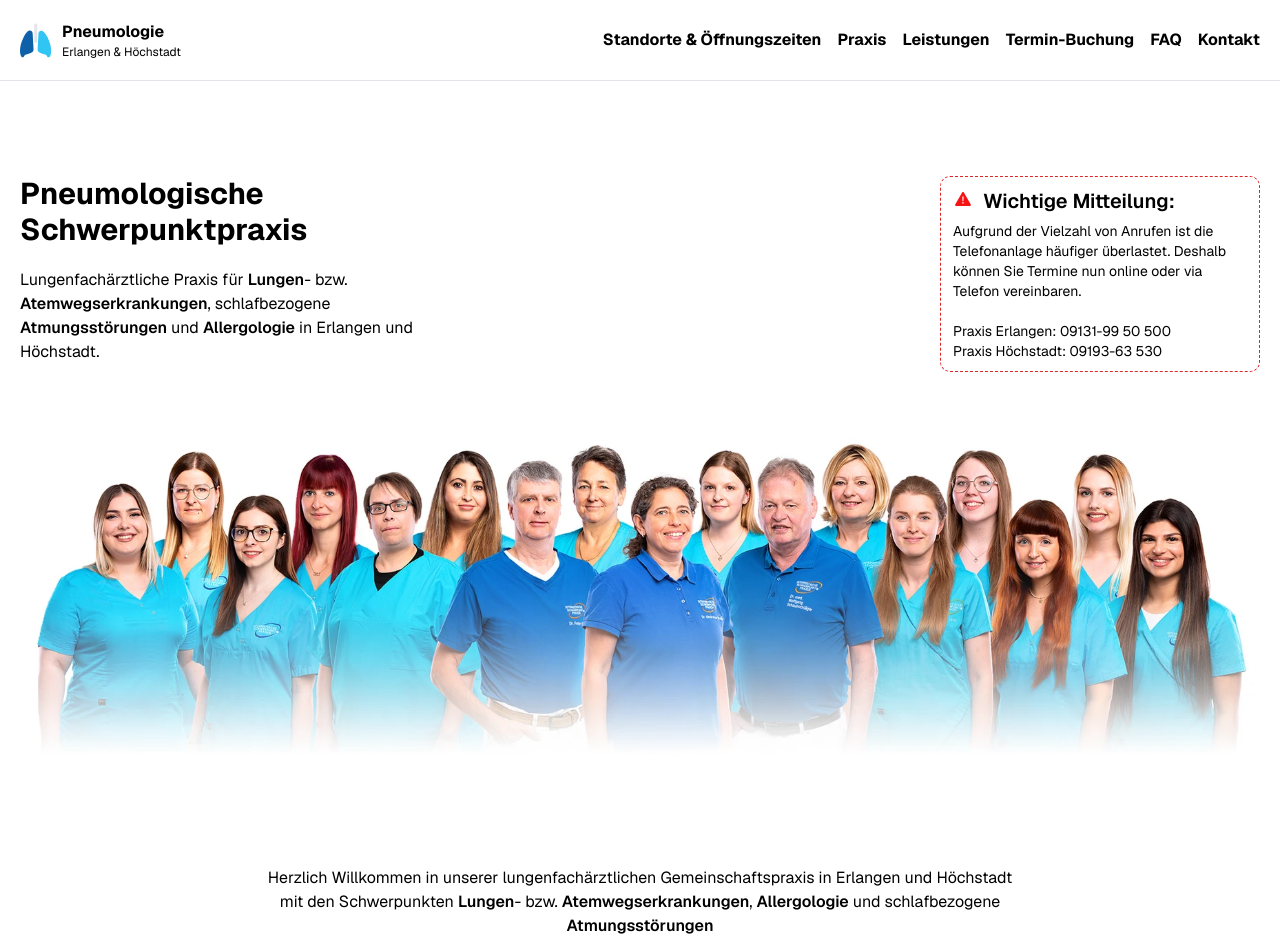
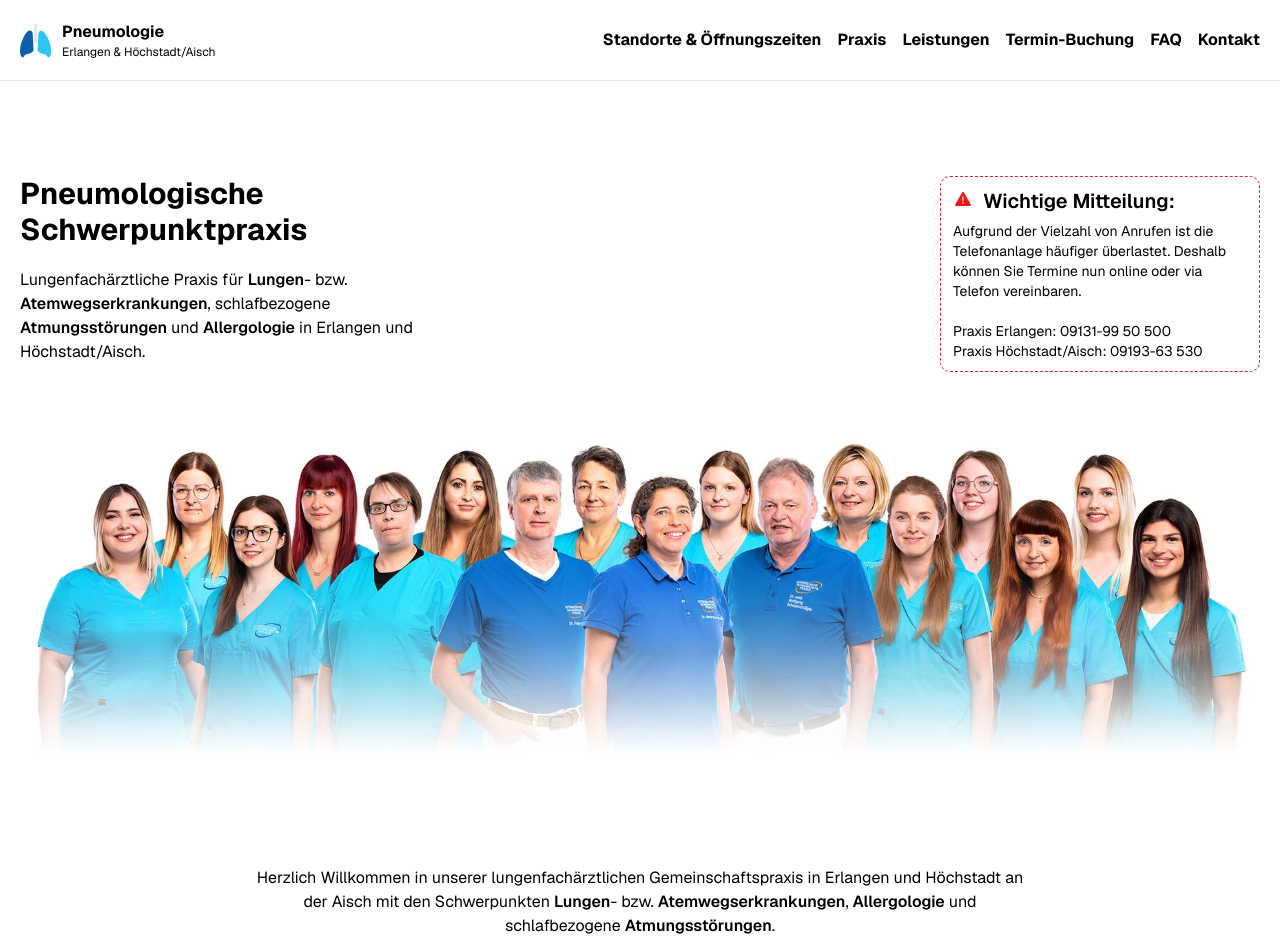
Before and after one commit to pneumology/pneumo-web, a Next.js app: page / in a window 1280 px wide. Shown: the top 952 px of the page. Built offline with nearby package versions, Linux system fonts and the light colour scheme.

Commit message:
call me by your name

```diff
--- a/src/app/hero.tsx
+++ b/src/app/hero.tsx
@@ -6,7 +6,7 @@ const Hero = () => {
         <div className="flex flex-wrap justify-between">
             <div className="max-w-md flex flex-col gap-5 mb-10">
                 <h1 className="font-bold text-3xl">Pneumologische<br />Schwerpunktpraxis</h1>
-                <p className="">Lungenfachärztliche Praxis für <span className="font-semibold">Lungen</span>- bzw. <span className="font-semibold">Atemwegserkrankungen</span>, schlafbezogene <span className="font-semibold">Atmungsstörungen</span> und <span className="font-semibold">Allergologie</span> in Erlangen und Höchstadt.</p>
+                <p className="">Lungenfachärztliche Praxis für <span className="font-semibold">Lungen</span>- bzw. <span className="font-semibold">Atemwegserkrankungen</span>, schlafbezogene <span className="font-semibold">Atmungsstörungen</span> und <span className="font-semibold">Allergologie</span> in Erlangen und Höchstadt/Aisch.</p>
             </div>
 
             <Notification />
--- a/src/app/intro.tsx
+++ b/src/app/intro.tsx
@@ -2,7 +2,7 @@ const Intro = () => {
     return (
         <div className="w-full flex justify-center">
             <div className="max-w-3xl text-center">
-                <p>Herzlich Willkommen in unserer lungenfachärztlichen Gemeinschaftspraxis in Erlangen und Höchstadt mit den Schwerpunkten <span className="font-semibold">Lungen</span>- bzw. <span className="font-semibold">Atemwegserkrankungen</span>, <span className="font-semibold">Allergologie</span> und schlafbezogene <span className="font-semibold">Atmungsstörungen</span></p>
+                <p>Herzlich Willkommen in unserer lungenfachärztlichen Gemeinschaftspraxis in Erlangen und Höchstadt an der Aisch mit den Schwerpunkten <span className="font-semibold">Lungen</span>- bzw. <span className="font-semibold">Atemwegserkrankungen</span>, <span className="font-semibold">Allergologie</span> und schlafbezogene <span className="font-semibold">Atmungsstörungen</span>.</p>
                 <p className="my-5">Mit modernster Diagnostik werden Ihre Beschwerden abgeklärt und nach neuesten Erkenntnissen leitlinengerecht behandelt.</p>
 
                 <p>Im Folgenden können Sie sich über das Leistungsspektrum unserer Praxen bzw. des Schlaflabors in Tennenlohe informieren und einen Termin vereinbaren.</p>
--- a/src/components/logo.tsx
+++ b/src/components/logo.tsx
@@ -17,7 +17,7 @@ const Logo: FC<Logo> = ({ dark }) => {
 
                     <div className="text-white">
                         <p className="font-bold">Pneumologie</p>
-                        <p className="text-xs">Erlangen & Höchstadt</p>
+                        <p className="text-xs">Erlangen & Höchstadt/Aisch</p>
                     </div>
                 </div>
             </div>
@@ -33,7 +33,7 @@ const Logo: FC<Logo> = ({ dark }) => {
                 </svg>
                 <div className="">
                     <p className="font-bold">Pneumologie</p>
-                    <p className="text-xs">Erlangen & Höchstadt</p>
+                    <p className="text-xs">Erlangen & Höchstadt/Aisch</p>
                 </div>
             </div>
         </div>
--- a/src/components/notification.tsx
+++ b/src/components/notification.tsx
@@ -11,8 +11,8 @@ const Notification = () => {
         <div className="text-sm">
             <p>Aufgrund der Vielzahl von Anrufen ist die Telefonanlage häufiger überlastet. Deshalb können Sie Termine nun online oder via Telefon vereinbaren.</p>
             <br />
-            <p>Praxis Erlangen:          09131-99 50 500</p>
-            <p>Praxis Höchstadt:       09193-63 530</p>
+            <p>Praxis Erlangen:        09131-99 50 500</p>
+            <p>Praxis Höchstadt/Aisch: 09193-63 530</p>
         </div>
     </div>
 }
--- a/src/components/selector.tsx
+++ b/src/components/selector.tsx
@@ -11,7 +11,7 @@ const Selector: FC<Selector> = ({ selected, setSelected }) => {
     return <div className="w-full h-auto flex items-center justify-center">
         <div className="flex flex-col w-full max-w-[250px] gap-2.5">
             <Button type={selected == 0 ? ButtonType.Default : ButtonType.Link} onClick={() => setSelected(0)}>Praxis Erlangen</Button>
-            <Button type={selected == 1 ? ButtonType.Default : ButtonType.Link} onClick={() => setSelected(1)}>Praxis Höchstadt</Button>
+            <Button type={selected == 1 ? ButtonType.Default : ButtonType.Link} onClick={() => setSelected(1)}>Praxis Höchstadt/Aisch</Button>
             <Button type={selected == 2 ? ButtonType.Default : ButtonType.Link} onClick={() => setSelected(2)}>Schlaflabor Tennenlohe</Button>
         </div>
     </div>
--- a/src/lib/content.json
+++ b/src/lib/content.json
@@ -2,7 +2,7 @@
     "faq": [
         {
             "question": "Welche Standorte gibt es?",
-            "answer": "Wir haben eine Praxis in der Stadt Erlangen, Nägelbachstr 49c mit Tiefgarage und eine Praxis in der Stadt Höchstadt an der Aisch, ebenfalls mit Tiefgarage, aber auch mit Parkplatz. Beide Standort sind gleich ausgestattet und miteinander verknüpft, so dass Sie die Standorte im Laufe der Behandlung problemlos wechseln können. Für Untersuchungen im Schlaflabor Tennenlohe sind Voruntersuchungen und Vorgespräche in Erlangen oder Höchstadt erforderlich."
+            "answer": "Wir haben eine Praxis in der Stadt Erlangen, Nägelbachstr 49c mit Tiefgarage und eine Praxis in der Stadt Höchstadt an der Aisch, ebenfalls mit Tiefgarage, aber auch mit Parkplatz. Beide Standort sind gleich ausgestattet und miteinander verknüpft, so dass Sie die Standorte im Laufe der Behandlung problemlos wechseln können. Für Untersuchungen im Schlaflabor Tennenlohe sind Voruntersuchungen und Vorgespräche in Erlangen oder Höchstadt an der Aisch erforderlich."
         },
         {
             "question": "Kann mein Hausarzt einen Termin buchen?",
@@ -14,7 +14,7 @@
         },
         {
             "question": "Wie läuft der erste Termin ab?",
-            "answer": "Bitte vergewissern Sie sich vorher, ob Sie sich in der Praxis in Erlangen oder Höchstadt angemeldet haben. Bringen Sie zu jedem Termin Ihre Versichertenkarte und, wenn vorhanden, einen Überweisungsschein mit. Sollten Sie Medikamente einnehmen, ist eine Auflistung ihrer aktuellen Medikation sehr hilfreich."
+            "answer": "Bitte vergewissern Sie sich vorher, ob Sie sich in der Praxis in Erlangen oder Höchstadt an der Aisch angemeldet haben. Bringen Sie zu jedem Termin Ihre Versichertenkarte und, wenn vorhanden, einen Überweisungsschein mit. Sollten Sie Medikamente einnehmen, ist eine Auflistung ihrer aktuellen Medikation sehr hilfreich."
         },
         {
             "question": "Wie kann ich online einen Termin buchen?",
--- a/src/lib/praxisData.ts
+++ b/src/lib/praxisData.ts
@@ -30,7 +30,7 @@ export const praxisData: PraxisData[] = [
     route: "https://maps.app.goo.gl/z6zke3vFjJzJgR6w5",
   },
   {
-    name: "Praxis Höchstadt",
+    name: "Praxis Höchstadt/Aisch",
     image: "/img/weiteres.webp",
     locationImg: "/img/hoechstadt.webp",
     drs: ["Dr. med. Schaubschläger", "Dr. med. Berg", "Dr. med. Pour Schahin"],
```
